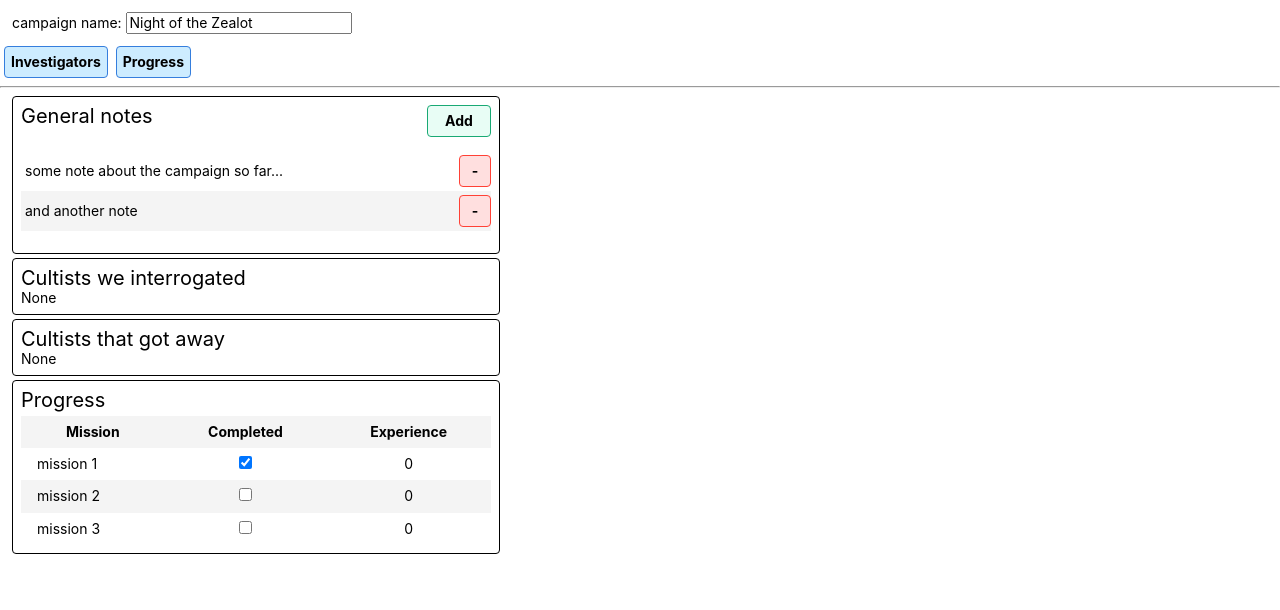
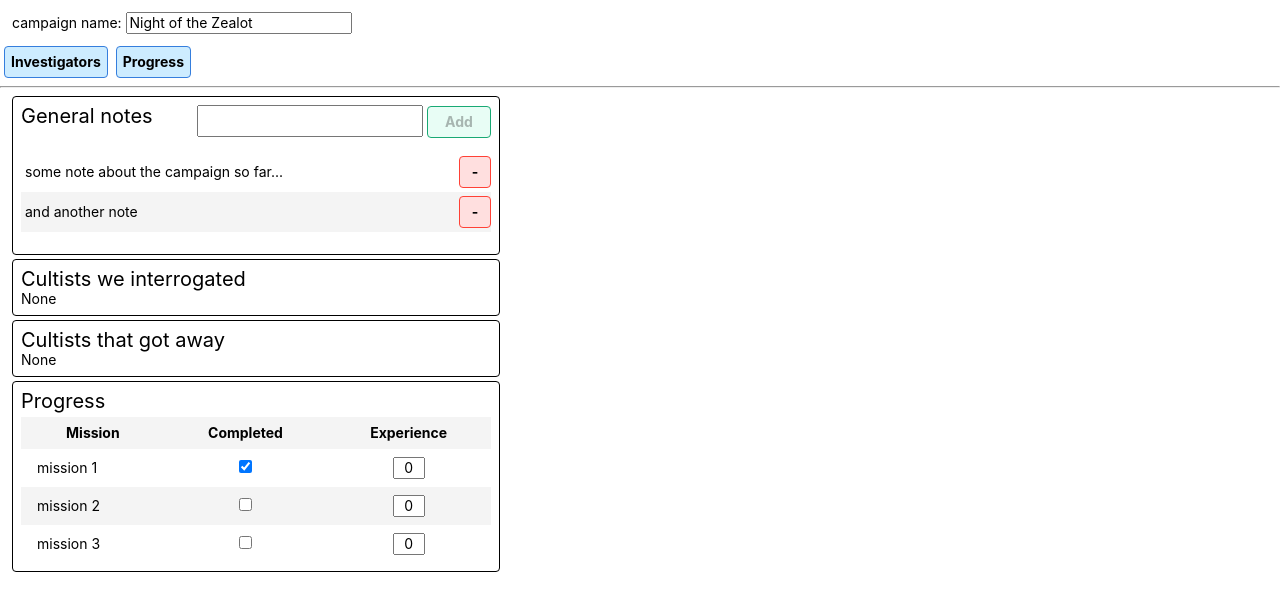
Before and after one commit to skinnybeans/arkham-log, an Angular app: page / in a window 1280 px wide. Both pictures are taken after a click on the button "Progress". Shown: the top 610 px of the page. Built offline with nearby package versions, Linux system fonts and the light colour scheme.

Commit message:
adding and deleting of campaign notes

```diff
--- a/src/app/campaign-progress/campaign-progress.component.html
+++ b/src/app/campaign-progress/campaign-progress.component.html
@@ -2,7 +2,16 @@
   <div class="ba pa2 ma1 br2">
     <div class="flex justify-between">
       <div class="f4">General notes</div>
-      <div><button class="btn btn-success h2 w3">Add</button></div>
+      <div>
+        <input
+          class="mr1 h2"
+          type="text"
+          [(ngModel)]="note">
+        <button
+          class="btn btn-success h2 w3"
+          [disabled]="note === ''"
+          (click)="onAddNote()">Add</button>
+      </div>
     </div>
     <ul class="list ml0 pl0">
       <li
@@ -11,7 +20,9 @@
           class="flex justify-between items-center pv1 pl1"
           [ngClass]="{'bg-near-white': i % 2}">
           <div>{{note}}</div>
-          <div><button class="btn btn-danger w2 h2">-</button></div>
+          <button
+            class="btn btn-danger w2 h2"
+            (click)="onRemoveNote(i)">-</button>
         </div>
       </li>
     </ul>
@@ -37,7 +48,7 @@
           <tr class="striped--near-white" *ngFor="let mission of missions">
             <td class="pv2 ph3">{{ mission.name }}</td>
             <td class="pv2 ph3 tc"><input type="checkbox" [checked]="mission.completed" /></td>
-            <td class="pv2 ph3 tc">{{ mission.experience }}</td>
+            <td class="pv2 ph3 tc"><input type="text" class="w2 tc" value="{{ mission.experience }}"></td>
           </tr>
         </table>
       </div>
--- a/src/app/campaign-progress/campaign-progress.component.ts
+++ b/src/app/campaign-progress/campaign-progress.component.ts
@@ -1,6 +1,7 @@
-import { Component, OnInit } from '@angular/core';
+import { Component, OnInit, ViewChild, ElementRef } from '@angular/core';
 
 import { Mission } from './mission.model';
+import { notEqual, notStrictEqual } from 'assert';
 
 @Component({
   selector: 'app-campaign-progress',
@@ -8,6 +9,8 @@ import { Mission } from './mission.model';
   styleUrls: ['./campaign-progress.component.css']
 })
 export class CampaignProgressComponent implements OnInit {
+
+  note = '';
 
   // Going to need something for campaign specific notes
   notes: string[] = ['some note about the campaign so far...', 'and another note'];
@@ -28,4 +31,12 @@ export class CampaignProgressComponent implements OnInit {
   ngOnInit() {
   }
 
+  onAddNote() {
+    this.notes.push(this.note);
+    this.note = '';
+  }
+
+  onRemoveNote(index: number) {
+    this.notes.splice(index, 1);
+  }
 }
```
